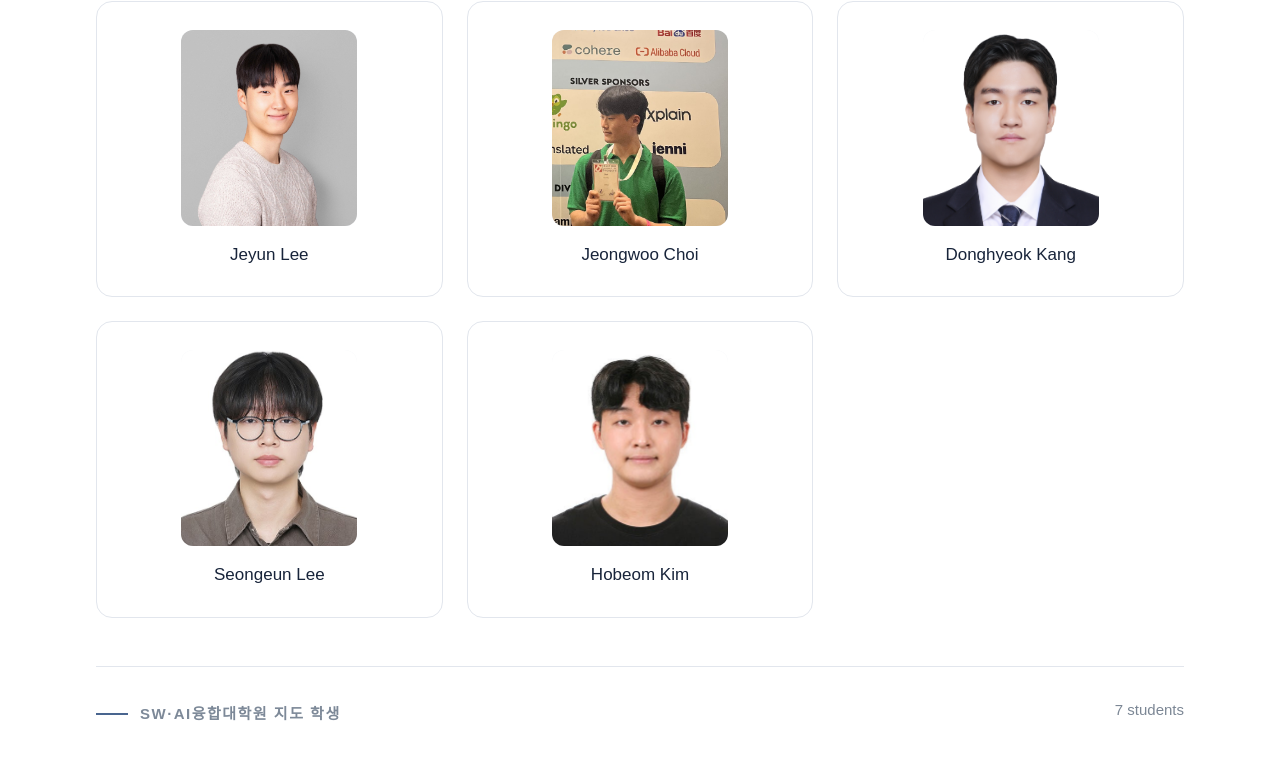
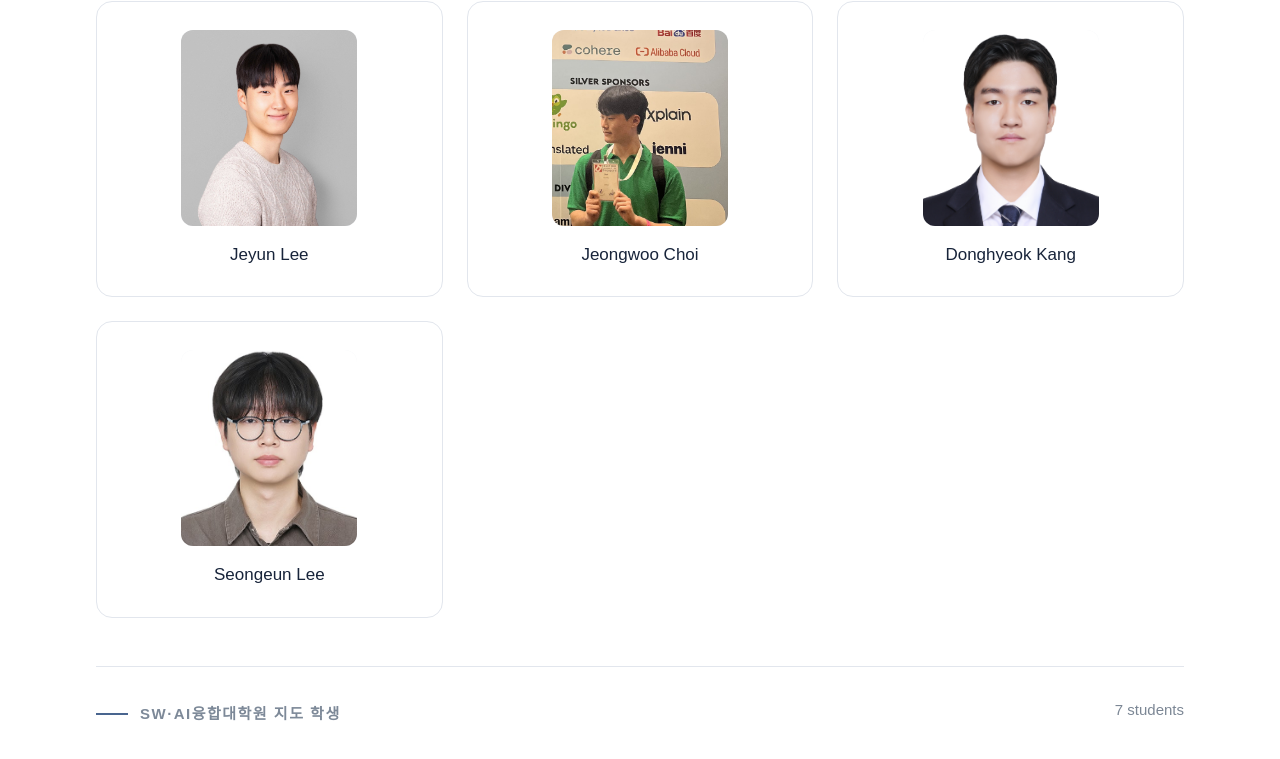
Before and after one commit to idealab-ku/idealab-website, a Next.js app: page /people in a window 1280 px wide. Shown: the part 2103-2862 px from the top of the page. Built offline with nearby package versions, Linux system fonts and the light colour scheme.

Commit message:
Remove Hobeom Kim from undergraduate interns

```diff
--- a/app/content/people.ts
+++ b/app/content/people.ts
@@ -25,7 +25,6 @@ export const people: Person[] = [
   { id: "jeongwoo-choi", name: "Jeongwoo Choi", group: "undergraduate-intern", status: "current", order: 2, role: "Undergraduate Research Intern", image: "/media/people/jeongwoo.jpg" },
   { id: "donghyeok-kang", name: "Donghyeok Kang", group: "undergraduate-intern", status: "current", order: 3, role: "Undergraduate Research Intern", image: "/media/people/donghyeok.png" },
   { id: "seongeun-lee", name: "Seongeun Lee", group: "undergraduate-intern", status: "current", order: 4, role: "Undergraduate Research Intern", image: "/media/people/seongeun.jpg" },
-  { id: "hobeom-kim", name: "Hobeom Kim", group: "undergraduate-intern", status: "current", order: 5, role: "Undergraduate Research Intern", image: "/media/people/hobeom.jpg" },
   {
     id: "gyuseok-lee",
     name: "Gyuseok Lee",
```
Also changed, not shown: 1 other file (tests, documents, lock files or other folders).
